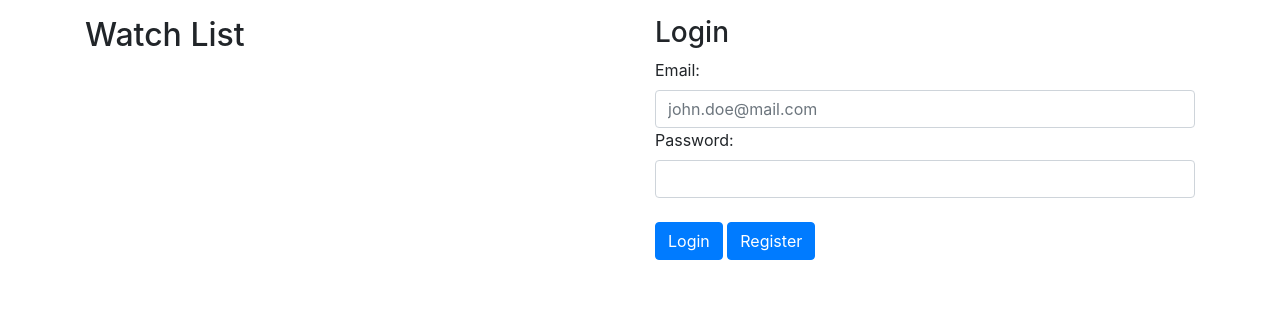
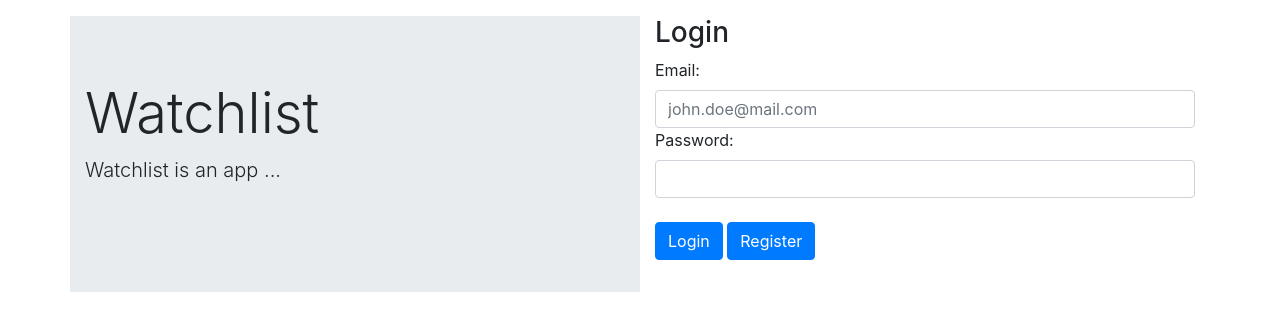
Before and after one commit to andievandy/movie-watchlist, a plain HTML site: page client/index.html in a window 1280 px wide. Drawn offline with nearby package versions, Linux system fonts and the light colour scheme.

Commit message:
add jumbotron

```diff
--- a/client/index.html
+++ b/client/index.html
@@ -26,8 +26,11 @@
         <!-- Login dan Register -->
         <div id="loginRegister" class="container">
             <div class="row mb-3 mt-3">
-                <div class="form-group col-md-6">
-                    <h2>Watch List</h2>
+                <div class="jumbotron jumbotron-fluid col-md-6 mb-0">
+                    <div class="container">
+                        <h1 class="display-4">Watchlist</h1>
+                        <p class="lead">Watchlist is an app ...</p>
+                    </div>
                 </div>
                 <div class="form-group col-md-6" id="login">
                     <h3>Login</h3>
```
